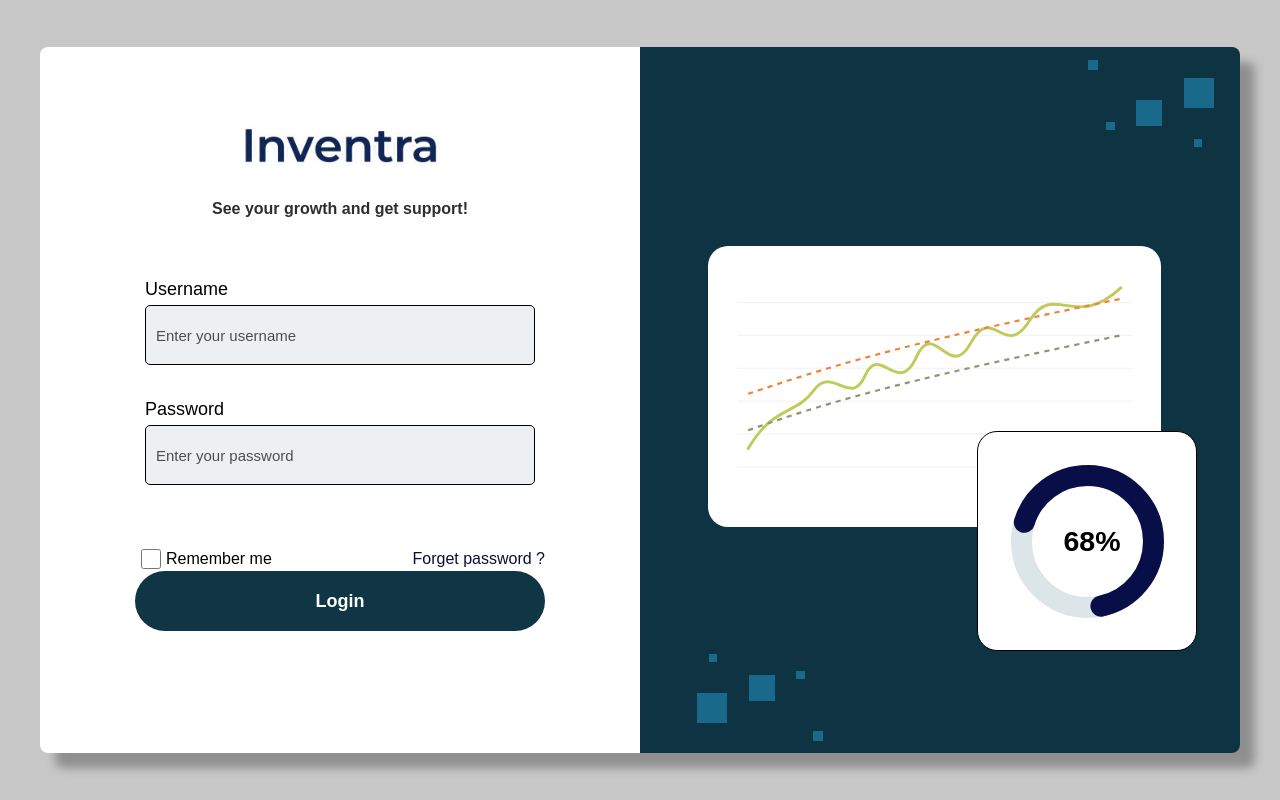
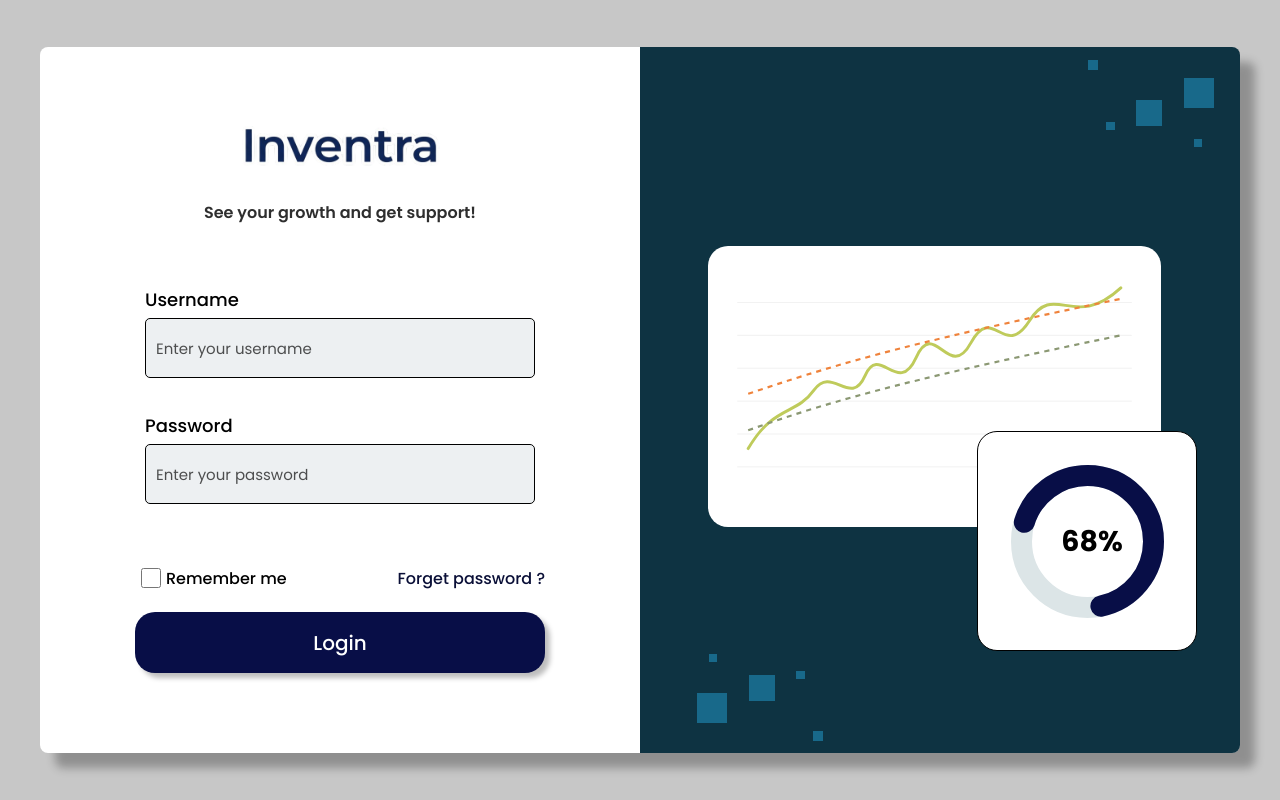
Before and after one commit to esraaaboelaas44/inventory-system, an Angular app in the folder frontend/inventory/: page /login in a window 1280 px wide. Built offline with nearby package versions, Linux system fonts and the light colour scheme.

Commit message:
Implement authentication and user management

```diff
--- a/frontend/inventory/src/app/features/auth/components/login/login.html
+++ b/frontend/inventory/src/app/features/auth/components/login/login.html
@@ -80,12 +80,12 @@
 
         </div>
 
-
-
-        <button
-        class="w-full bg-[#103645] text-white py-4 rounded-full text-lg font-semibold">
-          Login
-        </button>
+          <button
+            class="login-button"
+            type="submit"
+          >
+            Login
+          </button>
 
         </form>
 
--- a/frontend/inventory/src/styles.css
+++ b/frontend/inventory/src/styles.css
@@ -1,6 +1,6 @@
-@import "tailwindcss";
 @import url('https://fonts.googleapis.com/css2?family=Poppins:wght@300;400;500;600;700;800&display=swap');
 @import url('https://fonts.googleapis.com/css2?family=Poppins:wght@300;400;500;600;700;800&display=swap');
+@import "tailwindcss";
 
 html,
 body{
```
